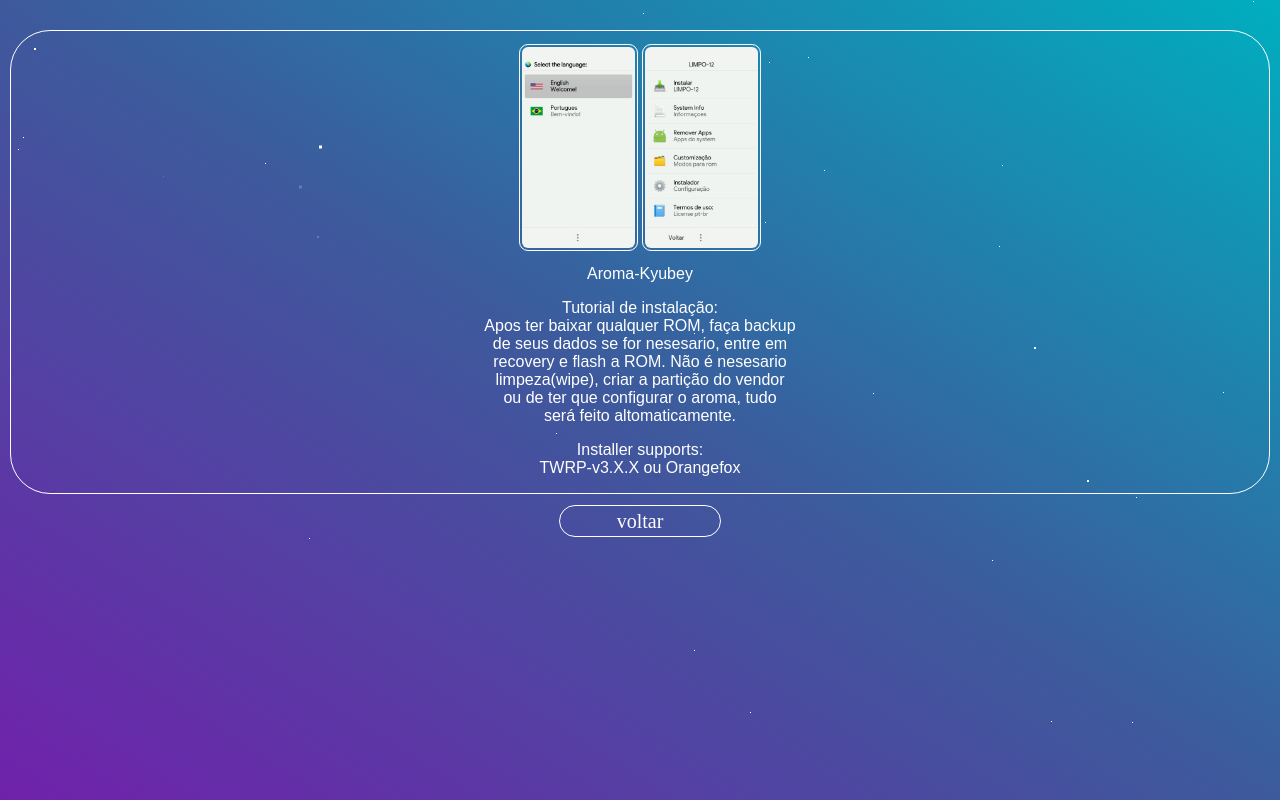
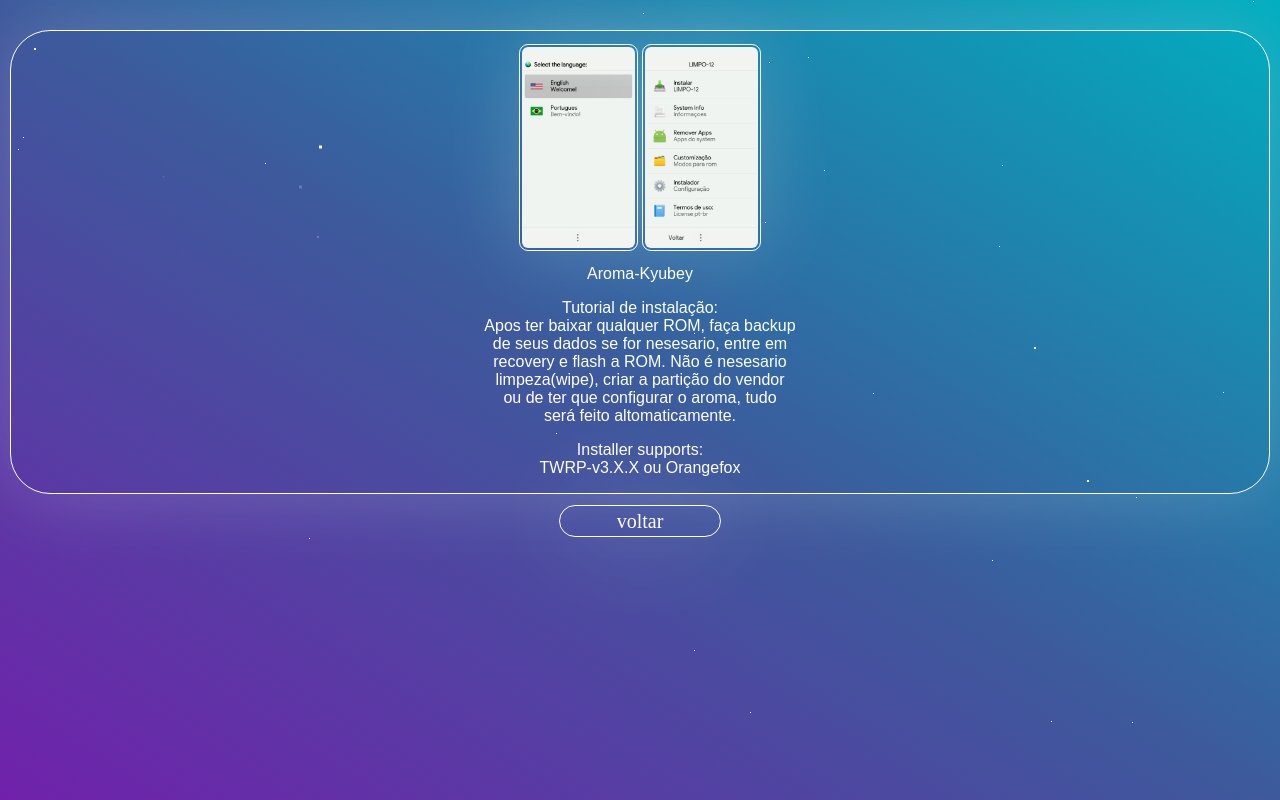
Before and after one commit to UKAzXDA/ukazxda.github.io, a plain HTML site: page UKΛz-XDΛ/install.html in a window 1280 px wide. Drawn offline with Linux system fonts and the light colour scheme; a web font is replaced by a local one.

Commit message:
Update ukazxda.css

```diff
--- a/UKΛz-XDΛ/ukazxda/ukazxda.css
+++ b/UKΛz-XDΛ/ukazxda/ukazxda.css
@@ -10,6 +10,7 @@
     border-radius: 40px;
     border: 1px solid #fff;
     vertical-align: middle;
+    box-shadow: 0 0em 4.8em rgb(255 255 255 / 19%);
 }
 .oneui * {
 	color: #fff;
```
